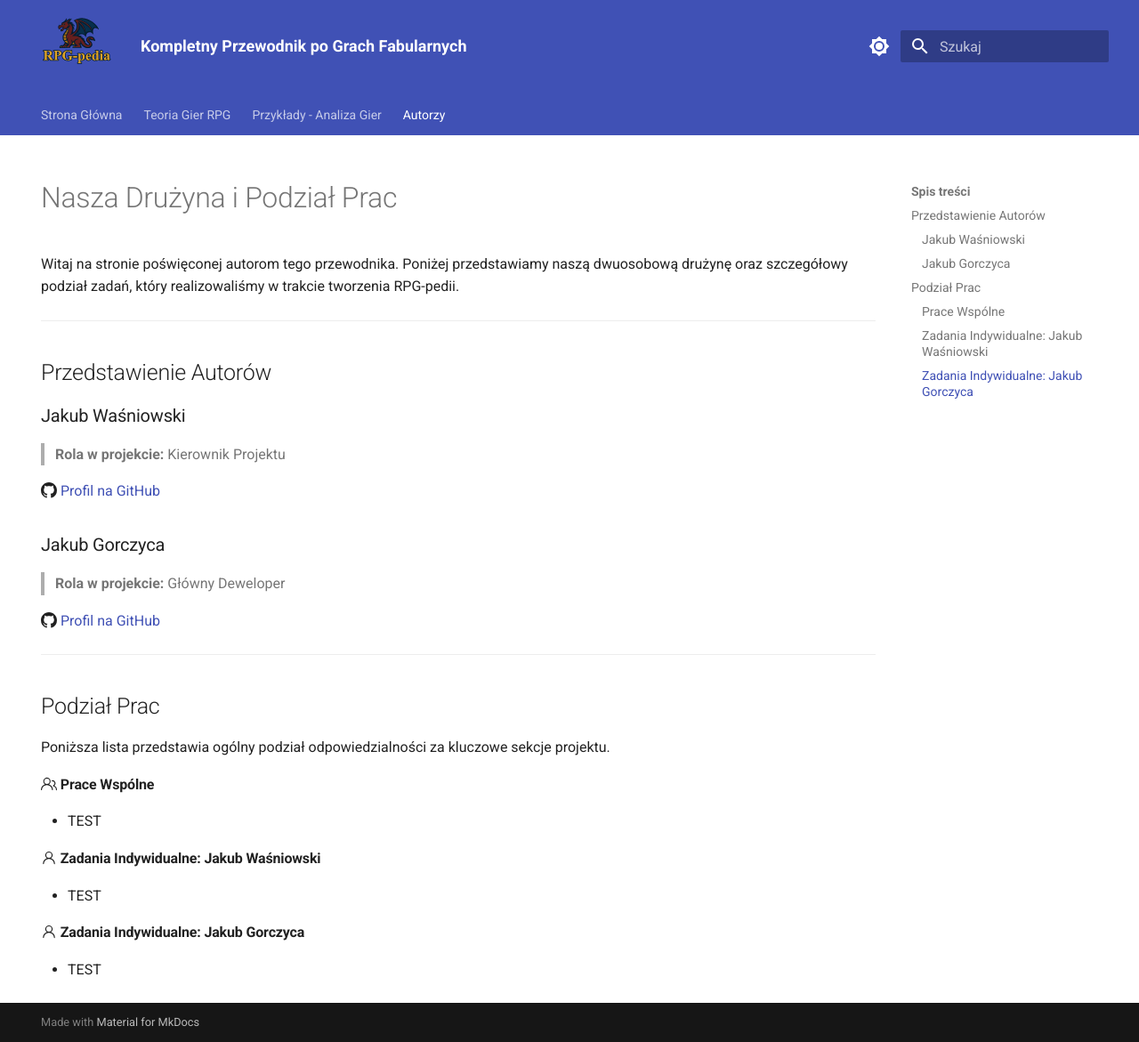
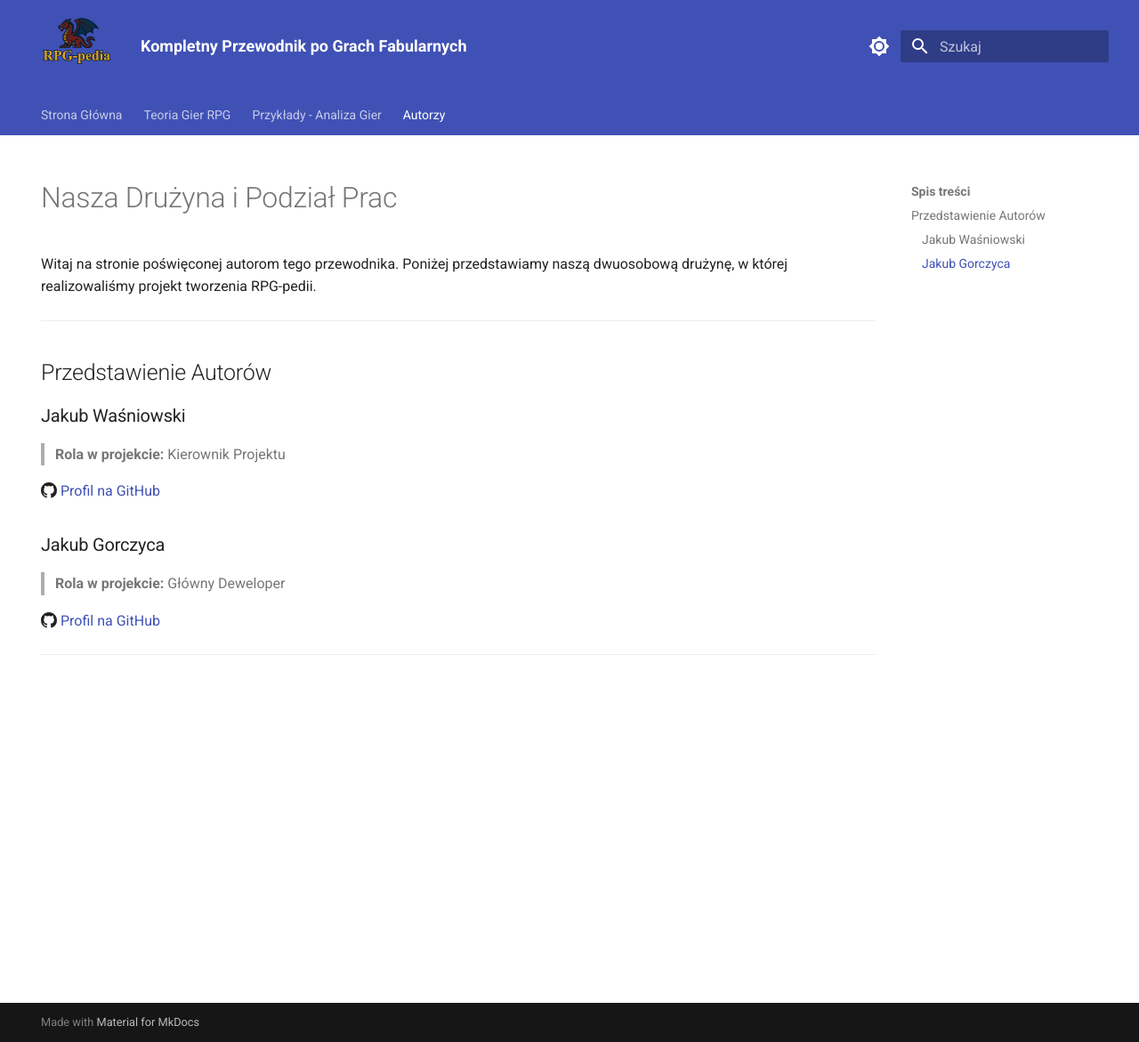
Before and after one commit to VsWisniaVs/ProjektWspomaganiePracyFabulyWGrachRPG, an MkDocs documentation site: the page built from docs/autorzy.md, in a window 1280 px wide and 1171 px high. Shown: the whole window at 89% size. Built offline with MkDocs 1.6.1 and Material for MkDocs 9.7.7, drawn with Linux system fonts in a browser that asks for light colours.

Commit message:
dodanie index.md oraz lekka zmiana a autorach

```diff
--- a/docs/autorzy.md
+++ b/docs/autorzy.md
@@ -4,7 +4,7 @@ hide:
 ---
 # Nasza Drużyna i Podział Prac
 
-Witaj na stronie poświęconej autorom tego przewodnika. Poniżej przedstawiamy naszą dwuosobową drużynę oraz szczegółowy podział zadań, który realizowaliśmy w trakcie tworzenia RPG-pedii.
+Witaj na stronie poświęconej autorom tego przewodnika. Poniżej przedstawiamy naszą dwuosobową drużynę, w której realizowaliśmy projekt tworzenia RPG-pedii.
 
 ---
 
@@ -23,19 +23,3 @@ Witaj na stronie poświęconej autorom tego przewodnika. Poniżej przedstawiamy
 :octicons-mark-github-16: [Profil na GitHub](https://github.com/JKG721)
 
 ---
-
-## Podział Prac
-
-Poniższa lista przedstawia ogólny podział odpowiedzialności za kluczowe sekcje projektu.
-
-#### :octicons-people-24: Prace Wspólne
-
-* TEST
-
-#### :octicons-person-24: Zadania Indywidualne: Jakub Waśniowski
-
-* TEST
-
-#### :octicons-person-24: Zadania Indywidualne: Jakub Gorczyca
-
-* TEST
```
Also changed, not shown: docs/przyklady/index.md (+20 -0 lines).
